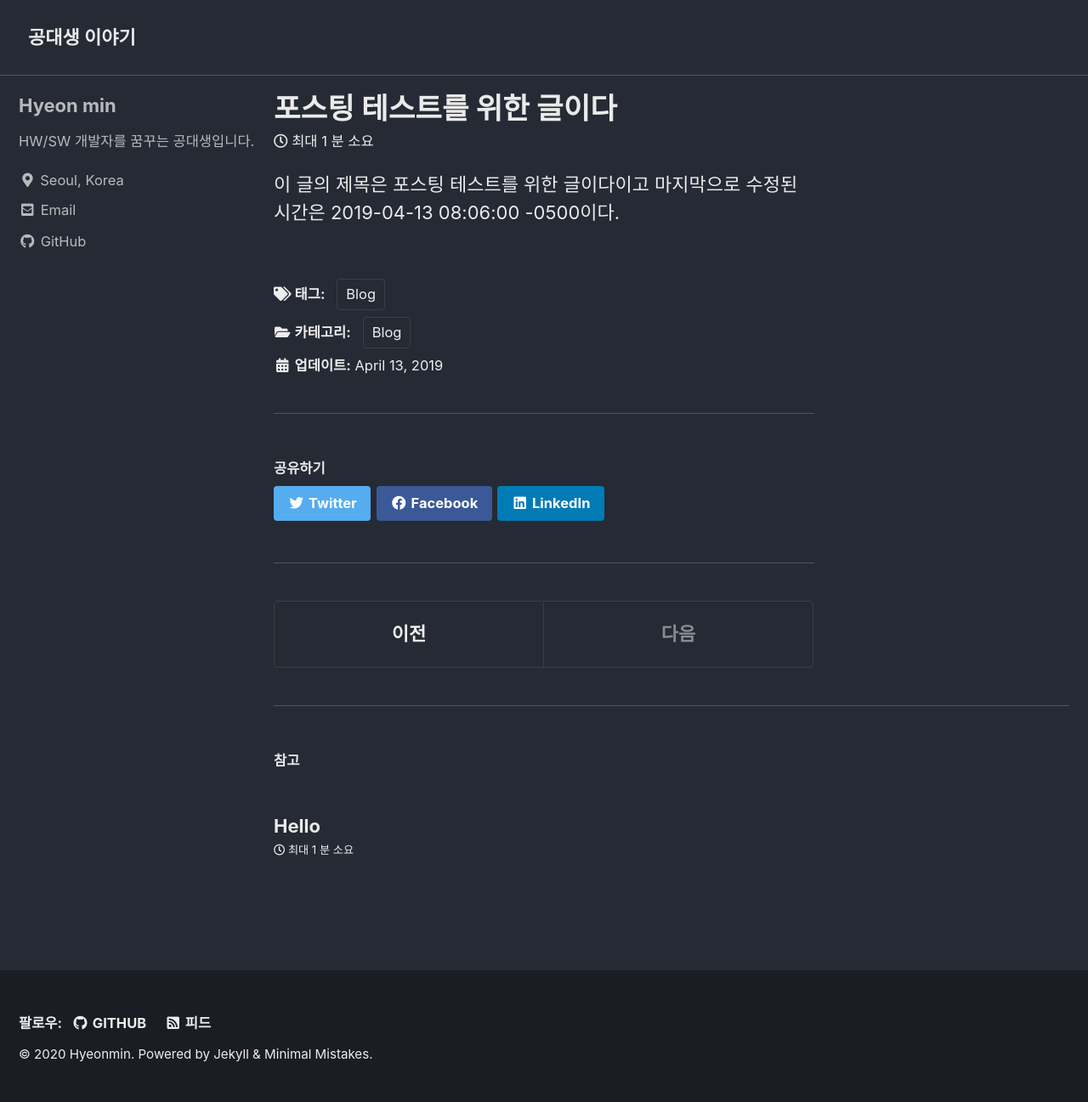
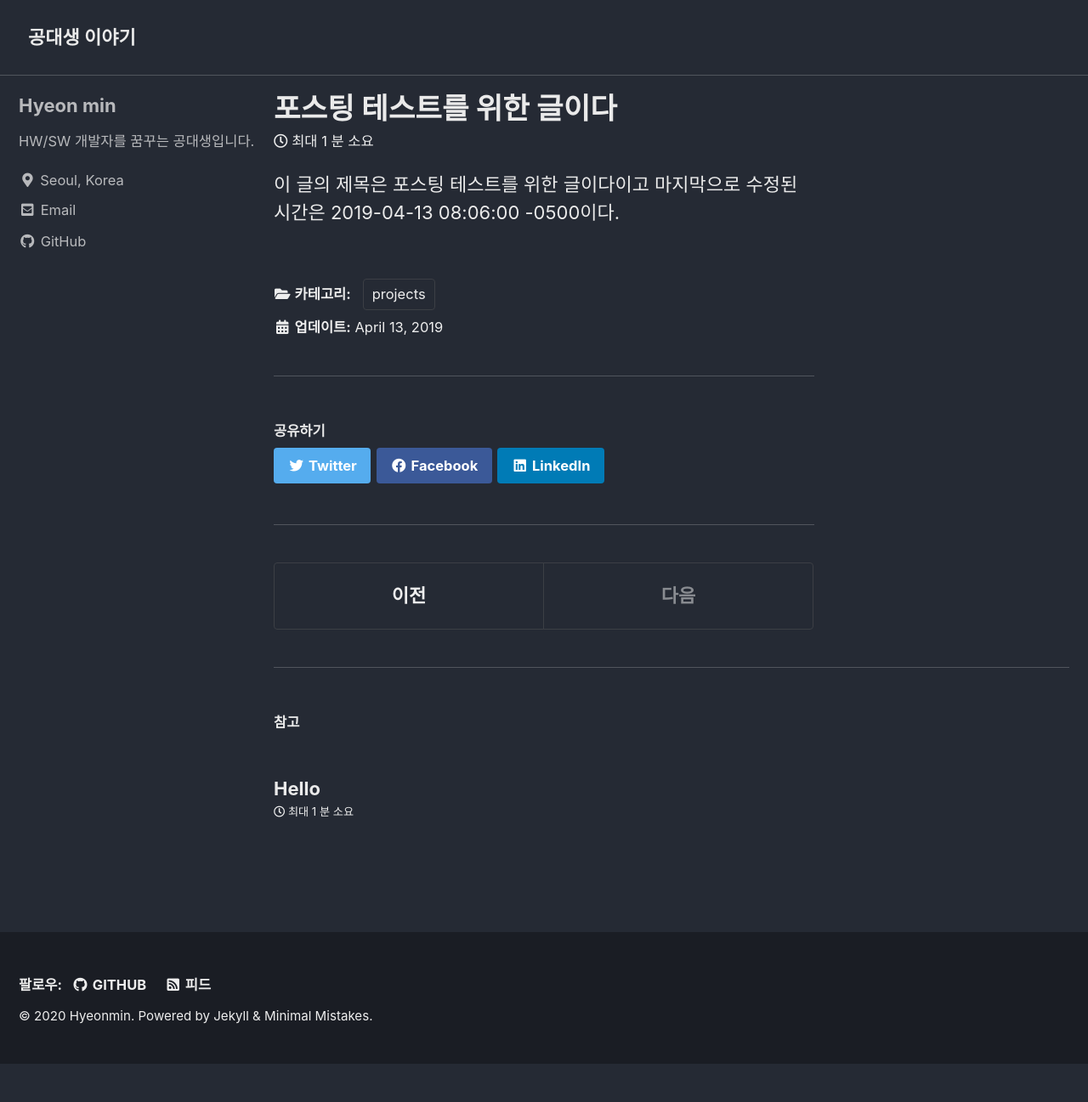
Before and after one commit to jeong-hyeonmin/jeong-hyeonmin.github.io, a Jekyll site: the page built from _posts/2020-12-04-포스팅 테스트.md, in a window 1280 px wide. Shown: the whole page at 85% size. Built offline with Jekyll 4.4.1, drawn with Linux system fonts in a browser that asks for light colours; cached includes are drawn as plain includes; after the commit the page ends 1252 px from its top, so only the background shows below that.

Commit message:
add projects category

```diff
--- a/_posts/2020-12-04-포스팅 테스트.md
+++ b/_posts/2020-12-04-포스팅 테스트.md
@@ -3,9 +3,8 @@ title:  "포스팅 테스트를 위한 글이다"
 excerpt: "GitHub Blog 를 사용하기 시작하면서 여러 테스트 중이다."
 
 categories:
-  - Blog
-tags:
-  - Blog
+  - projects
+
 last_modified_at: 2019-04-13T08:06:00-05:00
 ---
 
```
